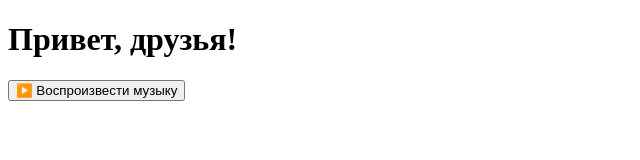
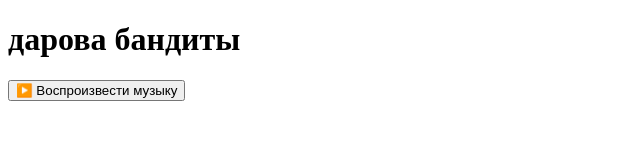
Before and after one commit to romzikkk/my-audio-site, a plain HTML site: page index.html in a window 1280 px wide. Shown: the whole page, without its empty margins (0-640 px from the left). Drawn offline with Linux system fonts and the light colour scheme.

Commit message:
Update index.html

```diff
--- a/index.html
+++ b/index.html
@@ -5,7 +5,7 @@
   <title>Мой сайт с музыкой</title>
 </head>
 <body>
-  <h1>Привет, друзья!</h1>
+  <h1>дарова бандиты</h1>
   <button onclick="document.getElementById('my-audio').play()">▶️ Воспроизвести музыку</button>
 
   <audio id="my-audio" src="music.mp3"></audio>
```
